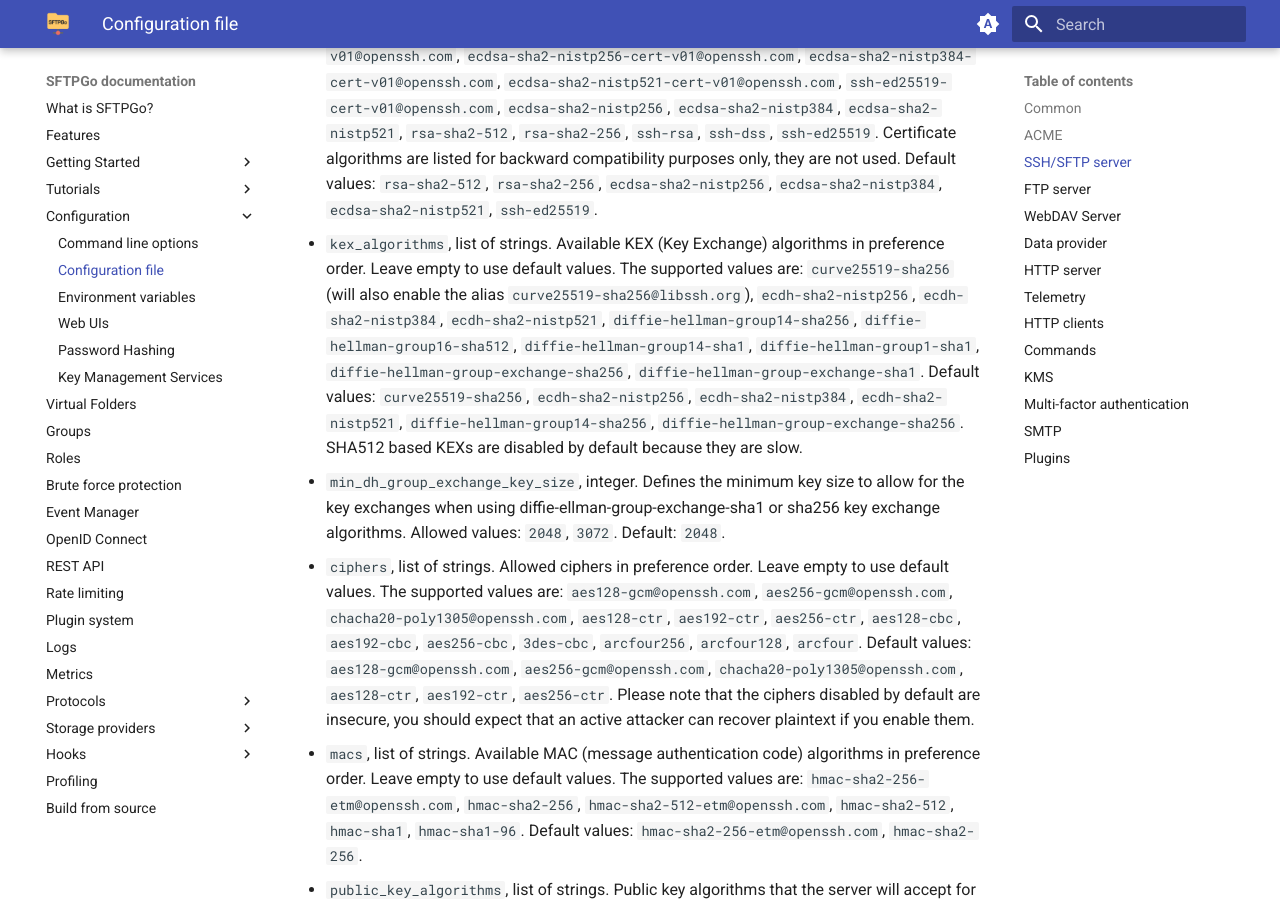
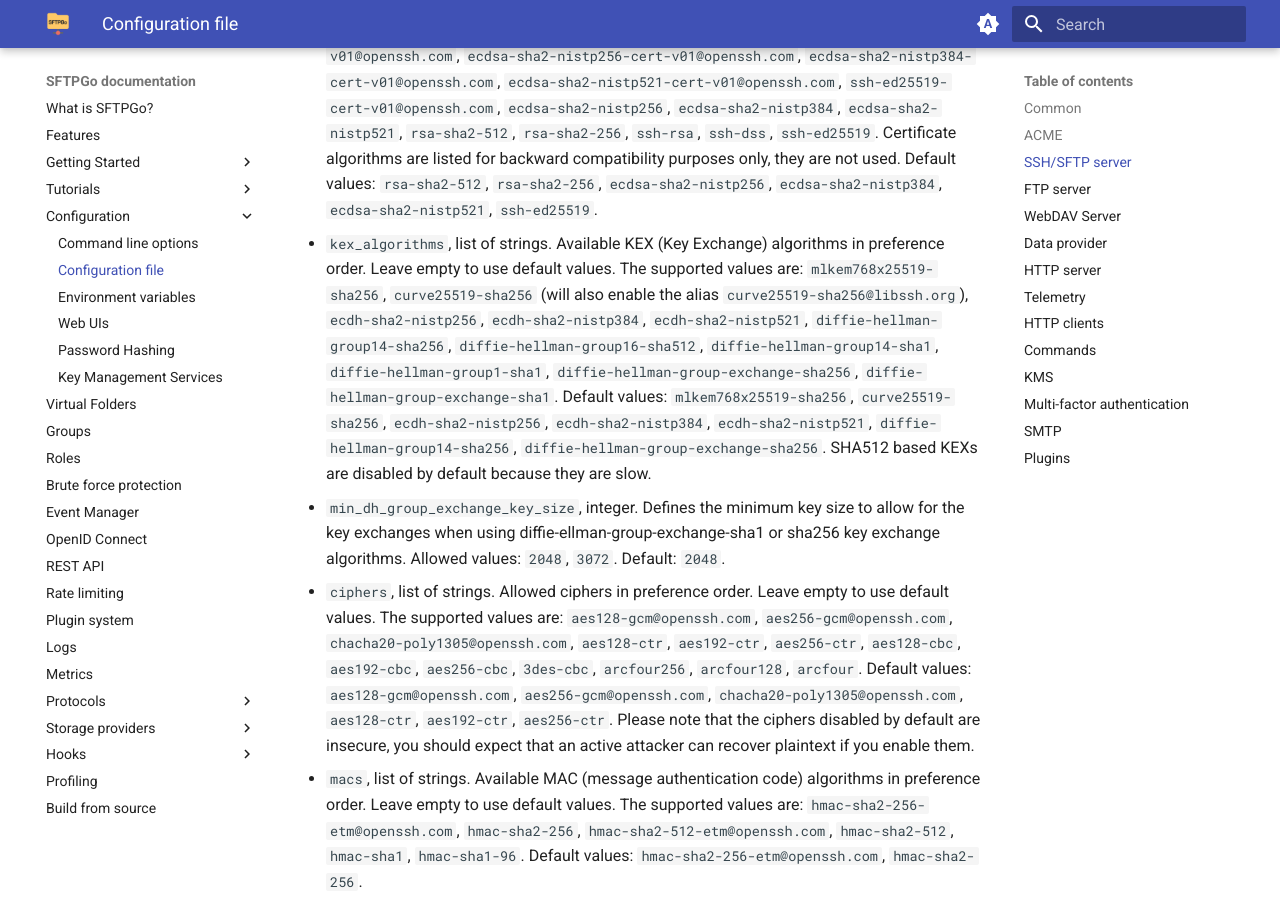
Before and after one commit to sftpgo/docs, an MkDocs documentation site: the page built from docs/config-file.md, in a window 1280 px wide and 900 px high, scrolled down 6819 px. Built offline with MkDocs 1.6.1 and Material for MkDocs 9.7.7, drawn with Linux system fonts in a browser that asks for light colours; emoji names are drawn with the system emoji font; the version menu is left out.

Commit message:
config file: mlkem768x25519-sha256
Signed-off-by: Nicola Murino <nicola.murino@gmail.com>

```diff
--- a/docs/config-file.md
+++ b/docs/config-file.md
@@ -96,7 +96,7 @@ Supported configuration parameters for the `sftpd` section:
 - `host_keys`, list of strings. It contains the daemon's private host keys. Each host key can be defined as a path relative to the configuration directory or an absolute one. If empty, the daemon will search or try to generate `id_rsa`, `id_ecdsa` and `id_ed25519` keys inside the configuration directory. If you configure absolute paths to files named `id_rsa`, `id_ecdsa` and/or `id_ed25519` then SFTPGo will try to generate these keys using the default settings.
 - `host_certificates`, list of strings. Public host certificates. Each certificate can be defined as a path relative to the configuration directory or an absolute one. Certificate's public key must match a private host key otherwise it will be silently ignored. Default: empty.
 - `host_key_algorithms`, list of strings. Public key algorithms that the server will accept for host key authentication. The supported values are: `rsa-sha2-512-cert-v01@openssh.com`, `rsa-sha2-256-cert-v01@openssh.com`, `ssh-rsa-cert-v01@openssh.com`, `ssh-dss-cert-v01@openssh.com`, `ecdsa-sha2-nistp256-cert-v01@openssh.com`, `ecdsa-sha2-nistp384-cert-v01@openssh.com`, `ecdsa-sha2-nistp521-cert-v01@openssh.com`, `ssh-ed25519-cert-v01@openssh.com`, `ecdsa-sha2-nistp256`, `ecdsa-sha2-nistp384`, `ecdsa-sha2-nistp521`, `rsa-sha2-512`, `rsa-sha2-256`, `ssh-rsa`, `ssh-dss`, `ssh-ed25519`. Certificate algorithms are listed for backward compatibility purposes only, they are not used. Default values: `rsa-sha2-512`, `rsa-sha2-256`, `ecdsa-sha2-nistp256`, `ecdsa-sha2-nistp384`, `ecdsa-sha2-nistp521`, `ssh-ed25519`.
-- `kex_algorithms`, list of strings. Available KEX (Key Exchange) algorithms in preference order. Leave empty to use default values. The supported values are: `curve25519-sha256` (will also enable the alias `curve25519-sha256@libssh.org`), `ecdh-sha2-nistp256`, `ecdh-sha2-nistp384`, `ecdh-sha2-nistp521`, `diffie-hellman-group14-sha256`, `diffie-hellman-group16-sha512`, `diffie-hellman-group14-sha1`, `diffie-hellman-group1-sha1`, `diffie-hellman-group-exchange-sha256`, `diffie-hellman-group-exchange-sha1`. Default values: `curve25519-sha256`, `ecdh-sha2-nistp256`, `ecdh-sha2-nistp384`, `ecdh-sha2-nistp521`, `diffie-hellman-group14-sha256`,  `diffie-hellman-group-exchange-sha256`. SHA512 based KEXs are disabled by default because they are slow.
+- `kex_algorithms`, list of strings. Available KEX (Key Exchange) algorithms in preference order. Leave empty to use default values. The supported values are: `mlkem768x25519-sha256`, `curve25519-sha256` (will also enable the alias `curve25519-sha256@libssh.org`), `ecdh-sha2-nistp256`, `ecdh-sha2-nistp384`, `ecdh-sha2-nistp521`, `diffie-hellman-group14-sha256`, `diffie-hellman-group16-sha512`, `diffie-hellman-group14-sha1`, `diffie-hellman-group1-sha1`, `diffie-hellman-group-exchange-sha256`, `diffie-hellman-group-exchange-sha1`. Default values: `mlkem768x25519-sha256`, `curve25519-sha256`, `ecdh-sha2-nistp256`, `ecdh-sha2-nistp384`, `ecdh-sha2-nistp521`, `diffie-hellman-group14-sha256`,  `diffie-hellman-group-exchange-sha256`. SHA512 based KEXs are disabled by default because they are slow.
 - `min_dh_group_exchange_key_size`, integer. Defines the minimum key size to allow for the key exchanges when using diffie-ellman-group-exchange-sha1 or sha256 key exchange algorithms. Allowed values: `2048`, `3072`. Default: `2048`.
 - `ciphers`, list of strings. Allowed ciphers in preference order. Leave empty to use default values. The supported values are: `aes128-gcm@openssh.com`, `aes256-gcm@openssh.com`, `chacha20-poly1305@openssh.com`, `aes128-ctr`, `aes192-ctr`, `aes256-ctr`, `aes128-cbc`, `aes192-cbc`, `aes256-cbc`, `3des-cbc`, `arcfour256`, `arcfour128`, `arcfour`. Default values: `aes128-gcm@openssh.com`, `aes256-gcm@openssh.com`, `chacha20-poly1305@openssh.com`, `aes128-ctr`, `aes192-ctr`, `aes256-ctr`. Please note that the ciphers disabled by default are insecure, you should expect that an active attacker can recover plaintext if you enable them.
 - `macs`, list of strings. Available MAC (message authentication code) algorithms in preference order. Leave empty to use default values. The supported values are: `hmac-sha2-256-etm@openssh.com`, `hmac-sha2-256`, `hmac-sha2-512-etm@openssh.com`, `hmac-sha2-512`, `hmac-sha1`, `hmac-sha1-96`. Default values: `hmac-sha2-256-etm@openssh.com`, `hmac-sha2-256`.
```
